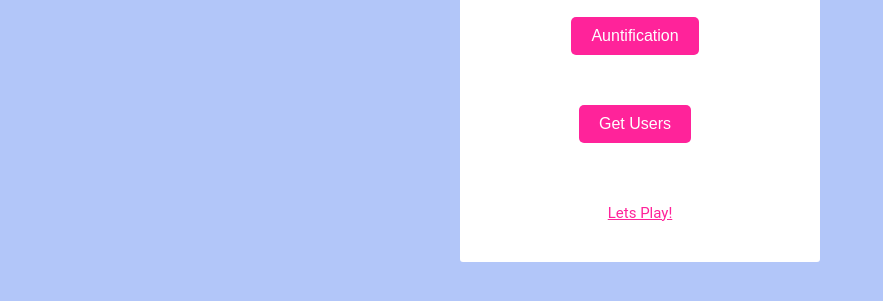
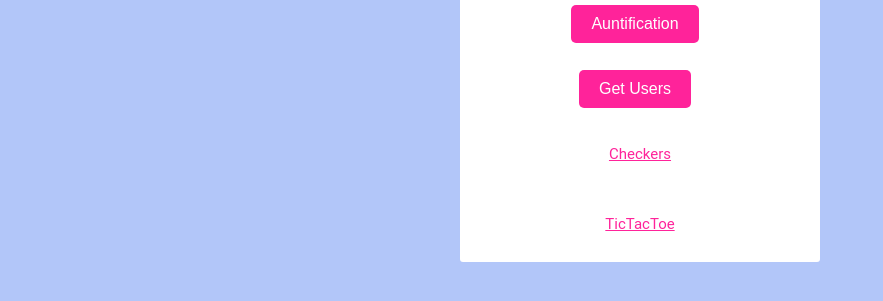
Before and after one commit to tonymontana143/CinemaWebsite, a website: page lobby.html in a window 1280 px wide. Shown: the part 105-406 px from the top of the page, without its empty margins (0-883 px from the left). Drawn offline with Linux system fonts and the light colour scheme.

Commit message:
tictactoe done

```diff
--- a/lobby.html
+++ b/lobby.html
@@ -24,8 +24,9 @@
     <h1>Lobby</h1>
      <div class="login-box">
         <button onclick="gotohome()">Auntification</button>
-        <button onclick="handleGetUsers()">Get Users</button>
-        <p class="para-2"> <a href="/MiniGames/checkers-game/templates/play.html">Lets Play!</a></p>
+      <button onclick="handleGetUsers()">Get Users</button>
+        <p class="para-2"> <a href="/checkers-game/templates/play.html">Checkers</a></p>
+        <p class="para-2"> <a href="/tictactoe/index.html">TicTacToe</a></p>
 
     </div>
 
```
Also changed, not shown: register.html (+1 -1 lines).
